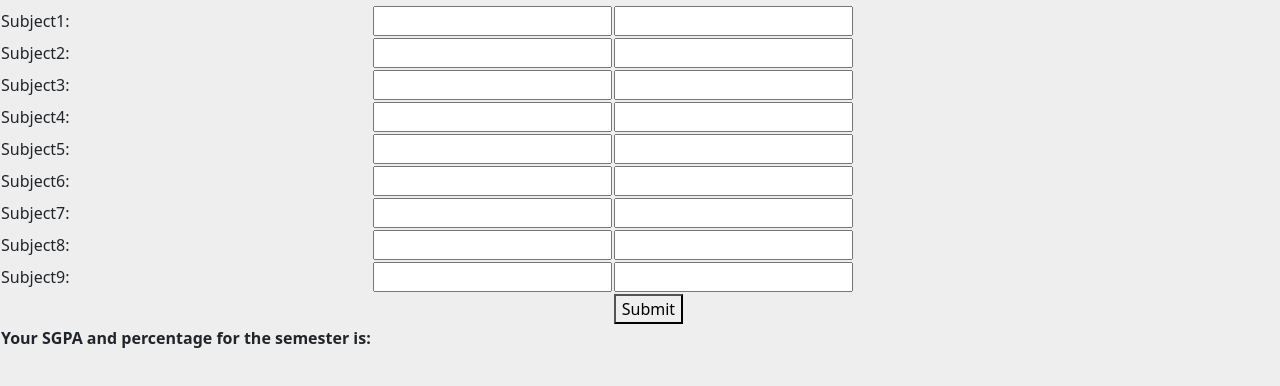
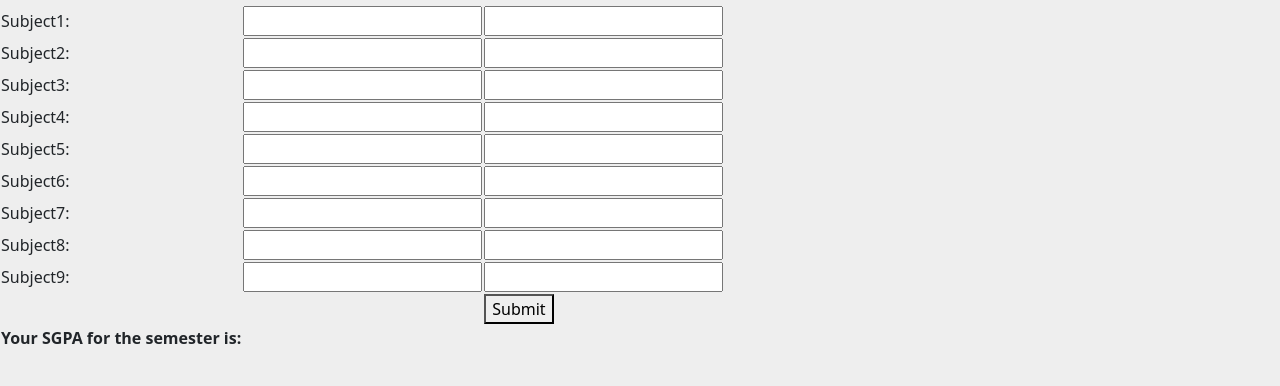
Before and after one commit to akashbhatc/GpaCalculator, a plain HTML site: page General-GPA-Calaulator-master/calculator.html in a window 1280 px wide. Shown: the part 126-512 px from the top of the page. Drawn offline with nearby package versions, Linux system fonts and the light colour scheme.

Commit message:
Update calculator.html

```diff
--- a/General-GPA-Calaulator-master/calculator.html
+++ b/General-GPA-Calaulator-master/calculator.html
@@ -98,7 +98,7 @@
         </td>
       </tr>
       <tr>
-        <th>Your SGPA and percentage for the semester is:</th>
+        <th>Your SGPA for the semester is:</th>
         <td>
           <p id="demo"></p>
         </td>
```
